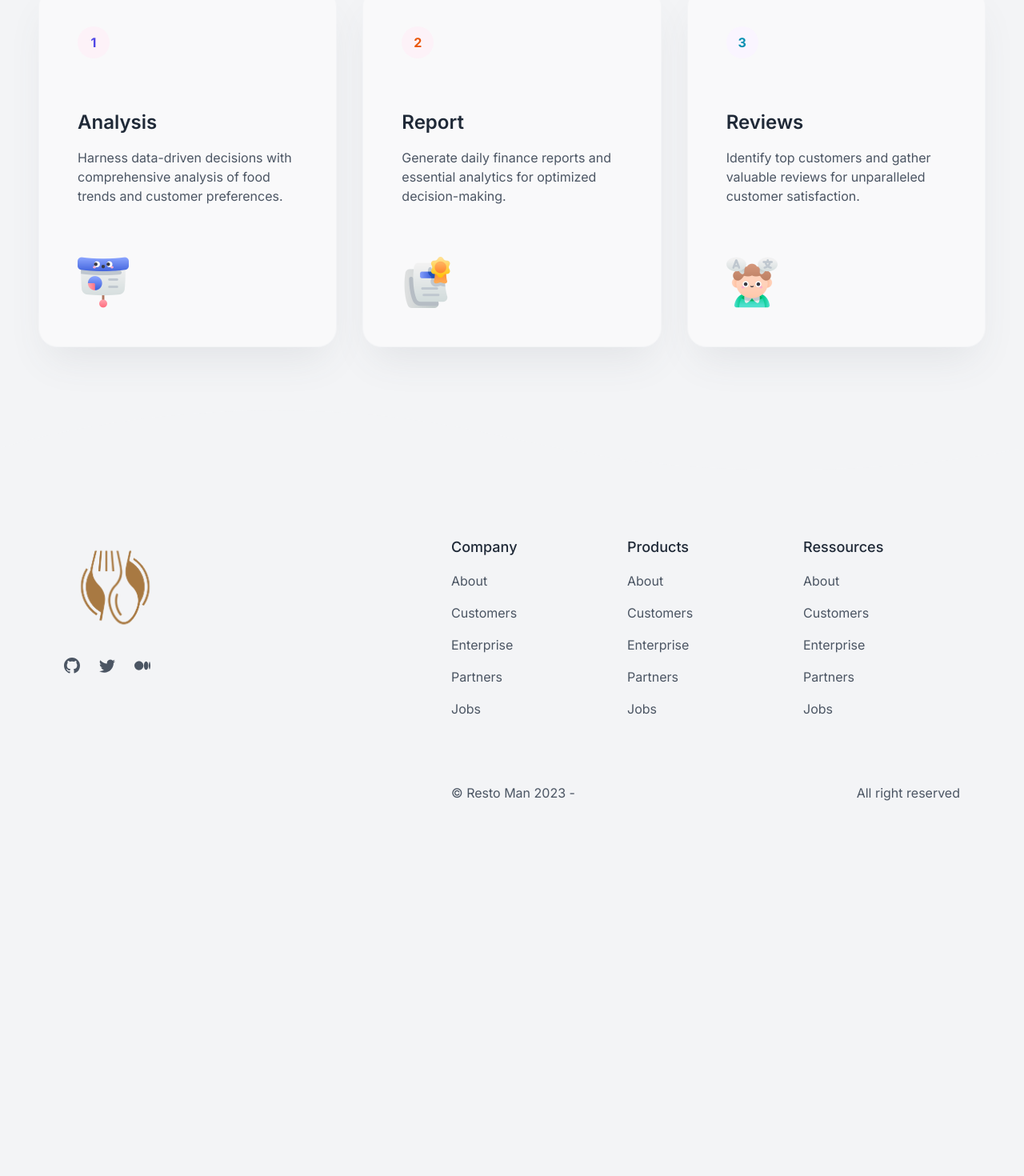
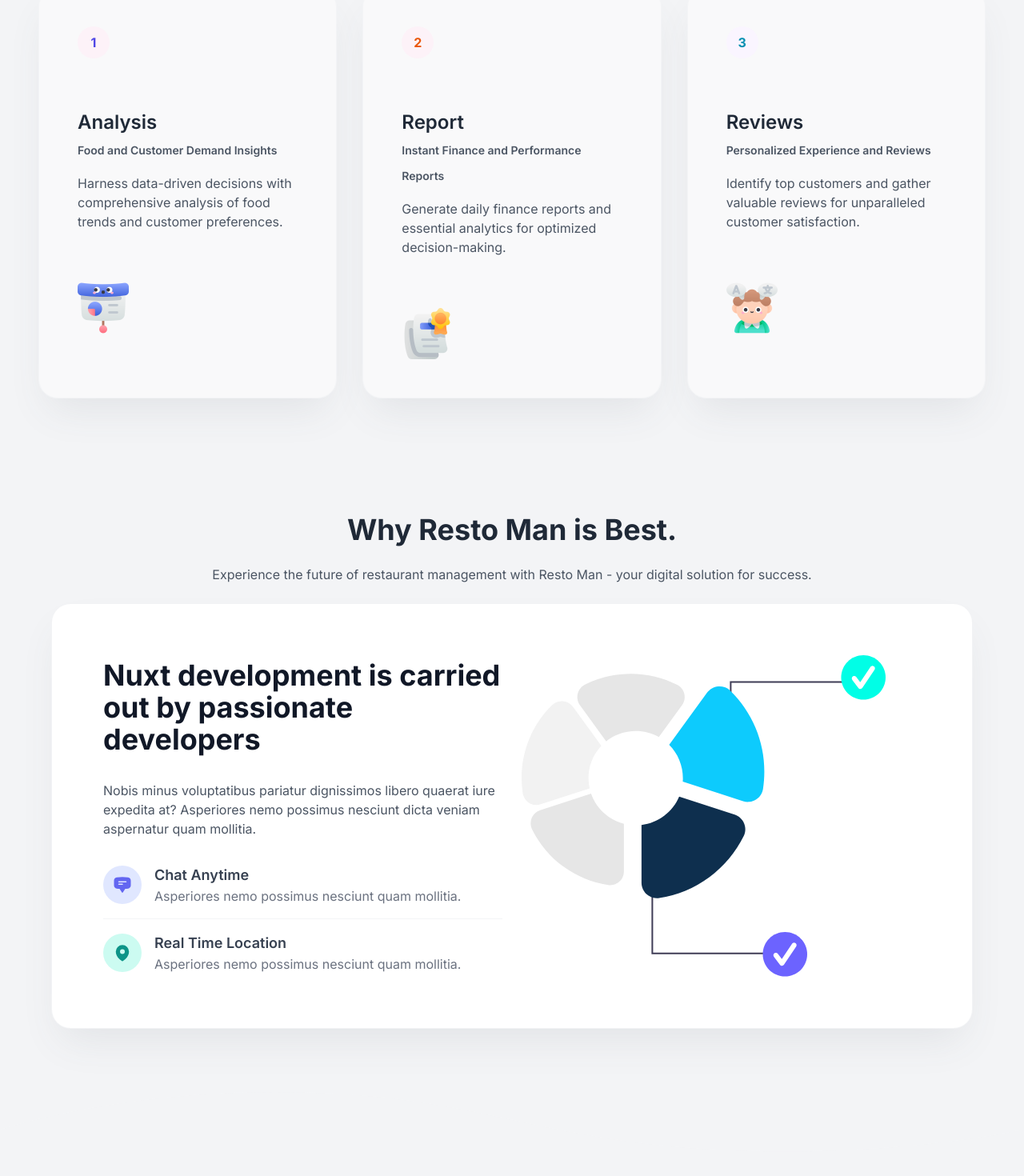
Before and after one commit to AbidHasanPiash/bhojon, a Next.js app: page / in a window 1280 px wide. Shown: the part 1040-2510 px from the top of the page at 80% size. Before the commit the page ends 2075 px from the top, so only its background shows below. Built offline with nearby package versions, Linux system fonts and the light colour scheme.

Commit message:
frature page added

```diff
--- a/app/page.jsx
+++ b/app/page.jsx
@@ -1,4 +1,5 @@
 import Features from "@/components/home/Features";
+import Features2 from "@/components/home/Features2";
 import Footer from "@/components/home/Footer";
 import Login from "@/components/home/Login";
 
@@ -7,6 +8,7 @@
     <div>
       <Login/>
       <Features/>
+      <Features2/>
       <Footer/>
     </div>
   );
--- a/components/home/Features.jsx
+++ b/components/home/Features.jsx
@@ -26,7 +26,10 @@
                 </div>
                 <div className="space-y-4">
                 <h3 className="text-2xl font-semibold text-gray-800 transition dark:text-white">
-                    Analysis
+                    Analysis <br />
+                    <span className='text-xs lg:text-sm text-gray-600 dark:text-gray-400'>
+                        Food and Customer Demand Insights
+                    </span>
                 </h3>
                 <p className="text-gray-600 dark:text-gray-300">
                     Harness data-driven decisions with comprehensive analysis of food trends and customer preferences.
@@ -52,7 +55,10 @@
                 </div>
                 <div className="space-y-4">
                 <h3 className="text-2xl font-semibold text-gray-800 transition dark:text-white">
-                    Report
+                    Report <br />
+                    <span className='text-xs lg:text-sm text-gray-600 dark:text-gray-400'>
+                        Instant Finance and Performance Reports
+                    </span>
                 </h3>
                 <p className="text-gray-600 dark:text-gray-300">
                     Generate daily finance reports and essential analytics for optimized decision-making.
@@ -78,7 +84,10 @@
                 </div>
                 <div className="space-y-4">
                 <h3 className="text-2xl font-semibold text-gray-800 transition dark:text-white">
-                    Reviews
+                    Reviews <br />
+                    <span className='text-xs lg:text-sm text-gray-600 dark:text-gray-400'>
+                        Personalized Experience and Reviews
+                    </span>
                 </h3>
                 <p className="text-gray-600 dark:text-gray-300">
                     Identify top customers and gather valuable reviews for unparalleled customer satisfaction.
--- /dev/null
+++ b/components/home/Features2.jsx
@@ -0,0 +1,60 @@
+import React from 'react'
+
+export default function Features2() {
+  return (
+    <div className="py-16">
+        <div className="xl:container m-auto px-6 text-gray-600 md:px-12 xl:px-16">
+            <h2 className="mt-4 text-center text-2xl font-bold text-gray-800 dark:text-white md:text-4xl">
+                Why Resto Man is Best.
+            </h2>
+            <p className='max-w-3xl mx-auto my-3 md:my-6 text-center text-gray-600 dark:text-gray-400'>
+                Experience the future of restaurant management with Resto Man - your digital solution for success.
+            </p>
+        <div className="container_layout lg:p-16 rounded-[4rem] space-y-6 md:flex flex-row-reverse md:gap-6 justify-center md:space-y-0 lg:items-center">
+            <div className="md:5/12 lg:w-1/2">
+            <img
+                src="images/icon/pie.svg"
+                alt="image"
+                loading="lazy"
+                width=""
+                height=""
+            />
+            </div>
+            <div className="md:7/12 lg:w-1/2">
+            <h2 className="text-3xl font-bold text-gray-900 md:text-4xl dark:text-white">
+                Nuxt development is carried out by passionate developers
+            </h2>
+            <p className="my-8 text-gray-600 dark:text-gray-300">
+                Nobis minus voluptatibus pariatur dignissimos libero quaerat iure expedita at?
+                Asperiores nemo possimus nesciunt dicta veniam aspernatur quam mollitia.
+            </p>
+            <div className="divide-y space-y-4 divide-gray-100 dark:divide-gray-800">
+                <div className="mt-8 flex gap-4 md:items-center">
+                <div className="w-12 h-12 flex gap-4 rounded-full bg-indigo-100 dark:bg-indigo-900/20">
+                    <svg xmlns="http://www.w3.org/2000/svg" viewBox="0 0 24 24" fill="currentColor" className="w-6 h-6 m-auto text-indigo-500 dark:text-indigo-400">
+                    <path fill-rule="evenodd" d="M4.848 2.771A49.144 49.144 0 0112 2.25c2.43 0 4.817.178 7.152.52 1.978.292 3.348 2.024 3.348 3.97v6.02c0 1.946-1.37 3.678-3.348 3.97a48.901 48.901 0 01-3.476.383.39.39 0 00-.297.17l-2.755 4.133a.75.75 0 01-1.248 0l-2.755-4.133a.39.39 0 00-.297-.17 48.9 48.9 0 01-3.476-.384c-1.978-.29-3.348-2.024-3.348-3.97V6.741c0-1.946 1.37-3.68 3.348-3.97zM6.75 8.25a.75.75 0 01.75-.75h9a.75.75 0 010 1.5h-9a.75.75 0 01-.75-.75zm.75 2.25a.75.75 0 000 1.5H12a.75.75 0 000-1.5H7.5z" clip-rule="evenodd" />
+                    </svg>
+                </div>
+                <div className="w-5/6">
+                    <h4 className="font-semibold text-lg text-gray-700 dark:text-indigo-300">Chat Anytime</h4>
+                    <p className="text-gray-500 dark:text-gray-400">Asperiores nemo possimus nesciunt quam mollitia.</p>
+                </div>
+                </div>
+                <div className="pt-4 flex gap-4 md:items-center">
+                <div className="w-12 h-12 flex gap-4 rounded-full bg-teal-100 dark:bg-teal-900/20">
+                    <svg xmlns="http://www.w3.org/2000/svg" viewBox="0 0 24 24" fill="currentColor" className="w-6 h-6 m-auto text-teal-600 dark:text-teal-400">
+                    <path fill-rule="evenodd" d="M11.54 22.351l.07.04.028.016a.76.76 0 00.723 0l.028-.015.071-.041a16.975 16.975 0 001.144-.742 19.58 19.58 0 002.683-2.282c1.944-1.99 3.963-4.98 3.963-8.827a8.25 8.25 0 00-16.5 0c0 3.846 2.02 6.837 3.963 8.827a19.58 19.58 0 002.682 2.282 16.975 16.975 0 001.145.742zM12 13.5a3 3 0 100-6 3 3 0 000 6z" clip-rule="evenodd" />
+                    </svg>
+                </div>
+                <div className="w-5/6">
+                    <h4 className="font-semibold text-lg text-gray-700 dark:text-teal-300">Real Time Location</h4>
+                    <p className="text-gray-500 dark:text-gray-400">Asperiores nemo possimus nesciunt quam mollitia.</p>
+                </div>
+                </div>
+            </div>
+            </div>
+        </div>
+        </div>
+    </div>
+  )
+}
--- a/components/home/Login.jsx
+++ b/components/home/Login.jsx
@@ -14,7 +14,7 @@
     {img:'/images/client/client6.png'},
   ]
   return (
-    <section className="container_gap relative h-screen bg_tech_ground">
+    <section className="container_gap h-screen bg_tech_ground">
       <Nav/>
       <div className='h-5/6 grid lg:grid-cols-2 gap-6 max-w-7xl mx-auto'>
         <div className='h-full flex flex-col items-start justify-center'>
```
Also changed, not shown: public/images/icon/pie.svg (added).
